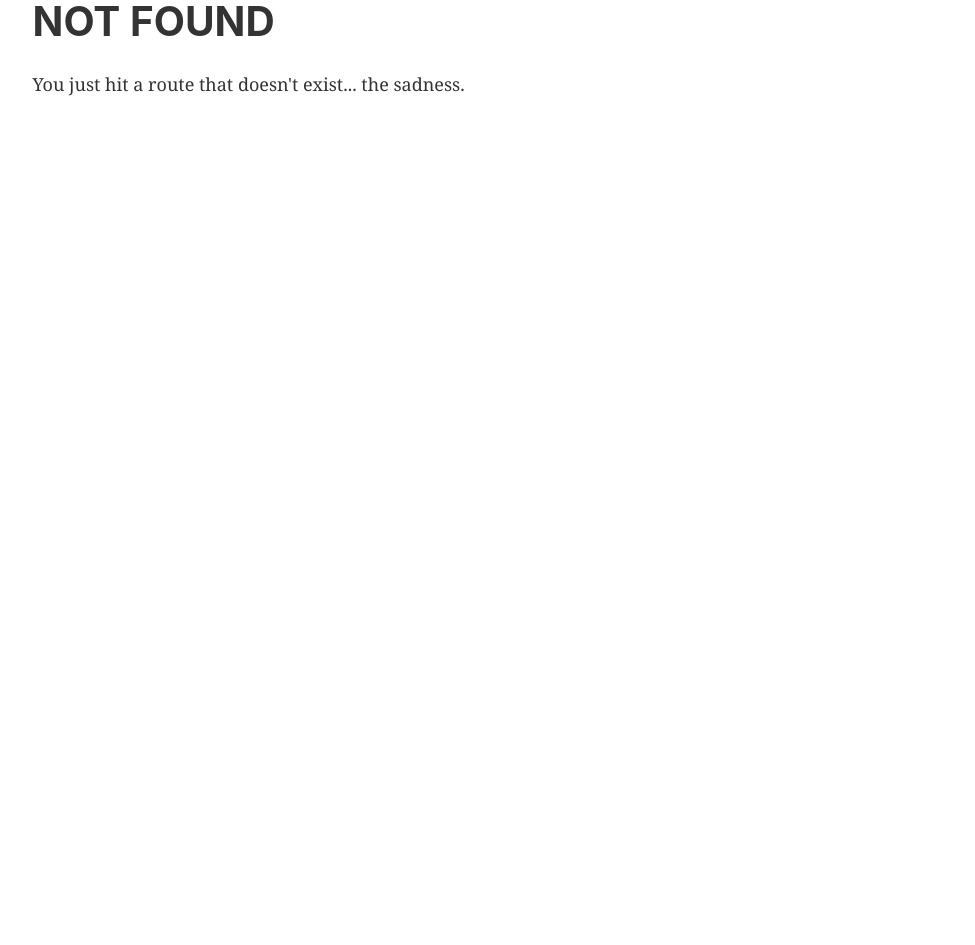
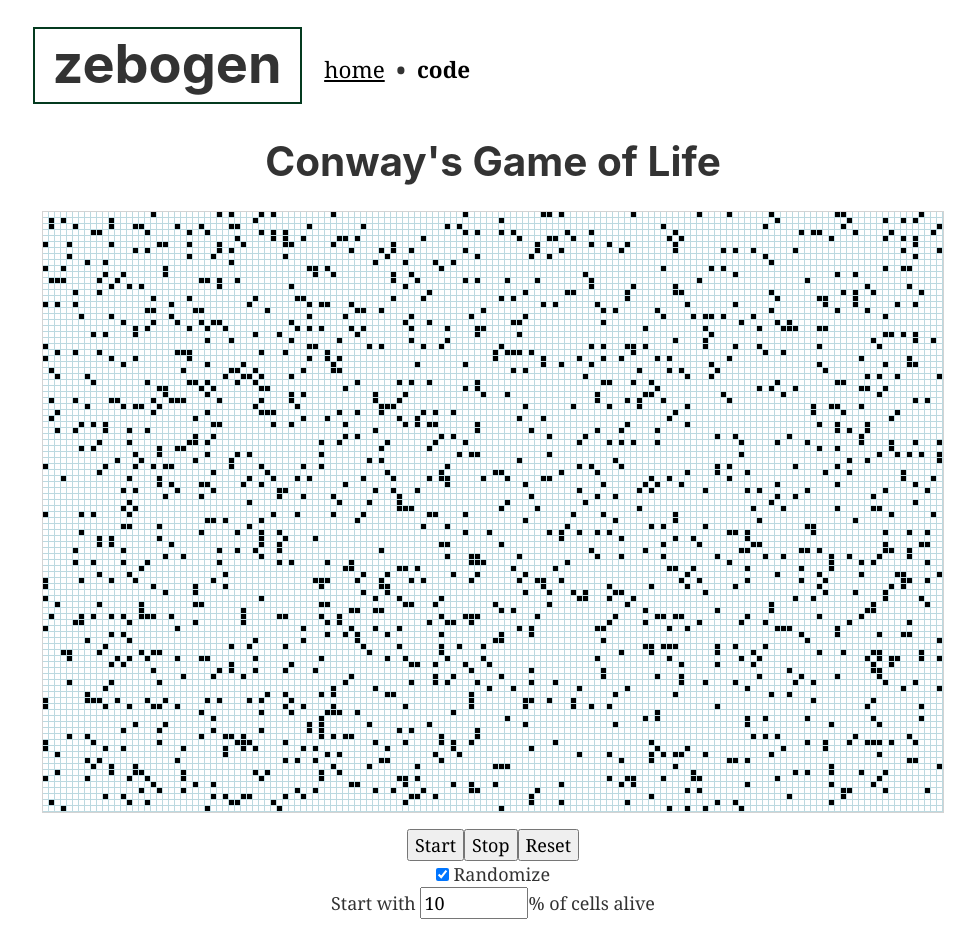
Before and after one commit to zebogen/zebogen.com, a Gatsby site: page /code/conway in a window 1280 px wide. Before the commit this address had no page. Shown: the whole page, without its empty margins (147-1122 px from the left). Before the commit the page ends 800 px from the top, so only its background shows below. Built offline with nearby package versions, Linux system fonts and the light colour scheme; Gatsby itself is replaced by a stand-in of ours.

Commit message:
Redo site and add conway page

```diff
--- /dev/null
+++ b/src/components/conway/conway.js
@@ -0,0 +1,157 @@
+const ROW_COUNT = 100;
+const COLUMN_COUNT = 150;
+const CELL_SIZE = 5;
+const CELL_BORDER_SIZE = 1;
+const BORDER_COLOR = '#bcd9e0';
+const CELL_SIZE_WITH_BORDER = CELL_SIZE + CELL_BORDER_SIZE;
+
+function ConwayJs(canvas) {
+  this.canvas = canvas;
+  this.state = this.getInitialState(true);
+}
+
+ConwayJs.prototype.init = function () {
+  this.paintBackground();
+  this.paintGrid();
+
+  this.render();
+}
+
+ConwayJs.prototype.paintBackground = function () {
+  const ctx = this.canvas.getContext('2d');
+
+  ctx.fillStyle = BORDER_COLOR;
+  ctx.fillRect(0, 0, this.canvas.width, this.canvas.height);
+}
+
+ConwayJs.prototype.getInitialState = function (randomize = false) {
+  return {
+    grid: Array.from({ length: ROW_COUNT }).map((_, i) => (
+      Array.from({ length: COLUMN_COUNT }).map((_, j) => ({ i, j, alive: Math.random() < (randomize ? this.currentRandomizationValue() : 0) }))
+    )),
+    running: false,
+    mouseDown: false,
+    generations: 0,
+  };
+}
+
+ConwayJs.prototype.currentRandomizationValue = function () {
+  return document.getElementById('randomizer-number').value / 100;
+}
+
+ConwayJs.prototype.handleMousedown = function (event) {
+  this.state.mouseDown = true;
+  this.handleMousemove(event);
+}
+
+ConwayJs.prototype.handleMouseup = function () {
+  this.state.mouseDown = false;
+}
+
+ConwayJs.prototype.handleMousemove = function (event) {
+  if (this.state.mouseDown) {
+    const cells = this.cellsFromMouseEvent(event);
+    cells.forEach((cell) => {
+      cell.alive = true;
+      this.paintCell(cell.i, cell.j, cell.alive);
+    });
+  }
+}
+
+ConwayJs.prototype.cellsFromMouseEvent = function (event) {
+  const column = Math.floor(event.offsetX / CELL_SIZE_WITH_BORDER);
+  const row = Math.floor(event.offsetY / CELL_SIZE_WITH_BORDER);
+
+  return [
+    this.getCell(row, column),
+    this.getCell(row + 1, column),
+    this.getCell(row + 1, column + 1),
+    this.getCell(row, column + 1)
+  ];
+}
+
+ConwayJs.prototype.startRun = function () {
+  this.state.running = true;
+  this.state.startTime = Date.now();
+}
+
+ConwayJs.prototype.stopRun = function () {
+  this.state.running = false;
+}
+
+ConwayJs.prototype.reset = function () {
+  const randomize = document.getElementById('randomize').checked;
+  this.state = this.getInitialState(randomize);
+  this.paintGrid();
+}
+
+ConwayJs.prototype.render = function () {
+  if (this.state.running) {
+    this.tick();
+    this.state.generations += 1;
+  }
+
+  return requestAnimationFrame(() => this.render());
+}
+
+ConwayJs.prototype.paintGrid = function () {
+  this.state.grid.forEach(row => (
+    row.forEach((cell) => this.paintCell(cell.i, cell.j, cell.alive))
+  ));
+}
+
+ConwayJs.prototype.paintCell = function (i, j, alive) {
+  const ctx = this.canvas.getContext('2d');
+
+  ctx.fillStyle = alive ? 'black' : 'white';
+  ctx.fillRect(j * CELL_SIZE_WITH_BORDER, i * CELL_SIZE_WITH_BORDER, CELL_SIZE, CELL_SIZE);
+}
+
+ConwayJs.prototype.tick = function () {
+  this.state.grid.forEach((row, rowIndex) => {
+    row.forEach((cell, columnIndex) => {
+      const liveNeighbors = this.liveNeighborCount(rowIndex, columnIndex);
+      cell.newAlive = cell.alive ? [2, 3].includes(liveNeighbors)
+                                 : liveNeighbors === 3;
+    });
+  });
+
+  this.state.grid.forEach((row) => {
+    row.forEach((cell) => {
+      if (cell.newAlive !== cell.alive) {
+        this.paintCell(cell.i, cell.j, cell.newAlive);
+        cell.alive = cell.newAlive;
+      }
+      cell.newAlive = undefined;
+    });
+  });
+}
+
+ConwayJs.prototype.getCell = function (i, j) {
+  const row = this.loopedIndex(i, this.state.grid.length)
+  const column = this.loopedIndex(j, this.state.grid[row].length)
+
+  return this.state.grid[row][column];
+};
+
+ConwayJs.prototype.loopedIndex = function (index, length) {
+  if (index < 0) return index + length;
+  if (index >= length) return index - length;
+  return index;
+}
+
+ConwayJs.prototype.liveNeighborCount = function (i, j) {
+  const neighbors = [
+    this.getCell(i - 1, j - 1),
+    this.getCell(i - 1, j),
+    this.getCell(i - 1, j + 1),
+    this.getCell(i, j - 1),
+    this.getCell(i, j + 1),
+    this.getCell(i + 1, j - 1),
+    this.getCell(i + 1, j),
+    this.getCell(i + 1, j + 1),
+  ];
+  return neighbors.filter(c => c && c.alive).length;
+}
+
+export default ConwayJs;
--- /dev/null
+++ b/src/components/conway/game.js
@@ -0,0 +1,64 @@
+import React, { useEffect, useRef, useState } from 'react';
+import styled from 'styled-components';
+import ConwayJs from './conway';
+
+const ConwaysGame = () => {
+  const canvas = useRef(null);
+  const game = useRef(null);
+  const [randomize, setRandomize] = useState(true);
+
+  useEffect(() => {
+    game.current = new ConwayJs(canvas.current);
+    game.current.init();
+  }, []);
+
+  const onStart = () => {
+    game.current.startRun();
+  };
+
+  const onStop = () => {
+    game.current.stopRun();
+  };
+
+  const onReset = () => {
+    game.current.reset();
+  };
+
+  const onRandomizeChange = (e) => {
+    setRandomize(e.target.checked);
+  };
+
+  return (
+    <Container>
+      <h1>Conway's Game of Life</h1>
+      <div>
+        <canvas ref={canvas} id="root" width="900" height="600"></canvas>
+        <div>
+          <ActionButton id="start" onClick={onStart}>Start</ActionButton>
+          <ActionButton id="stop" onClick={onStop}>Stop</ActionButton>
+          <ActionButton id="reset" onClick={onReset}>Reset</ActionButton>
+          <div>
+            <input type="checkbox" id="randomize" checked={randomize} onChange={onRandomizeChange}></input> Randomize
+            <div id="randomizer-fields">
+              Start with <input type="number" min="0" max="100" id="randomizer-number" defaultValue="10" size="2"></input>% of cells alive
+            </div>
+          </div>
+        </div>
+      </div>
+    </Container>
+  )
+};
+
+const Container = styled.div`
+  text-align: center;
+
+  canvas {
+    border: 1px solid lightgray;
+  }
+`;
+
+const ActionButton = styled.button`
+  margin-top: 10px;
+`;
+
+export default ConwaysGame;
--- a/src/components/layout.js
+++ b/src/components/layout.js
@@ -1,9 +1,11 @@
-import React from 'react'
-import PropTypes from 'prop-types'
-import Helmet from 'react-helmet'
-import { StaticQuery, graphql } from 'gatsby'
+import React from 'react';
+import PropTypes from 'prop-types';
+import styled, { createGlobalStyle } from 'styled-components';
+import Helmet from 'react-helmet';
+import { StaticQuery, graphql } from 'gatsby';
+import Navigation from './navigation';
 
-import './layout.css'
+import './layout.css';
 
 const Layout = ({ children }) => (
   <StaticQuery
@@ -27,6 +29,7 @@ const Layout = ({ children }) => (
         >
           <html lang="en" />
         </Helmet>
+        <GlobalStyle />
         <div
           style={{
             margin: '0 auto',
@@ -35,6 +38,10 @@ const Layout = ({ children }) => (
             paddingTop: 0,
           }}
         >
+          <Heading>
+            <HeadingText>zebogen</HeadingText>
+            <Navigation />
+          </Heading>
           {children}
         </div>
       </>
@@ -46,4 +53,34 @@ Layout.propTypes = {
   children: PropTypes.node.isRequired,
 }
 
+const GlobalStyle = createGlobalStyle`
+  body {
+    a {
+      transition: color .2s cubic-bezier(0.075, 0.82, 0.165, 1);
+
+      &, &:visited {
+        color: black;
+      }
+
+      &:hover {
+        color: #043a1f;
+      }
+    }
+  }
+`;
+
+const HeadingText = styled.h1`
+  border: 2px solid #043a1f;
+  font-size: 3rem;
+  margin-bottom: 0.5rem;
+  margin-right: 1.25rem;
+  padding: .25rem 1rem .5rem;
+`;
+
+const Heading = styled.div`
+  align-items: center;
+  display: flex;
+  margin: 1.5rem 0;
+`;
+
 export default Layout
--- /dev/null
+++ b/src/components/navigation.js
@@ -0,0 +1,53 @@
+import React from 'react';
+import styled from 'styled-components';
+import { Link } from 'gatsby';
+
+const Navigation = () => {
+  const links = [
+    { to: "/", label: "home" },
+    { to: "/code", label: "code" },
+  ];
+
+  return (
+    <Nav>
+      <NavList>
+        {links.map(({ to, label }, index) => (
+          <NavListItem key={to}>
+            <Link
+              to={to}
+              activeStyle={{ fontWeight: 'bold', textDecoration: 'none' }}
+              partiallyActive={label !== 'home'}
+            >
+              {label}
+            </Link>
+            {index < links.length - 1 && <Separator>•</Separator>}
+          </NavListItem>
+        ))}
+      </NavList>
+    </Nav>
+  );
+};
+
+const Nav = styled.nav`
+
+`;
+
+const NavList = styled.ul`
+  display: flex;
+  list-style: none;
+  margin: 0;
+  padding: 0;
+`;
+
+const NavListItem = styled.li`
+  font-size: 1.25rem;
+  margin: 0;
+`;
+
+const Separator = styled.span`
+  font-size: 1.5rem;
+  margin: 0 .625rem;
+  vertical-align: bottom;
+`;
+
+export default Navigation;
--- /dev/null
+++ b/src/pages/code/conway.js
@@ -0,0 +1,11 @@
+import React from 'react'
+import Layout from '../../components/layout';
+import ConwaysGame from '../../components/conway/game';
+
+const ConwayPage = () => (
+  <Layout>
+    <ConwaysGame />
+  </Layout>
+)
+
+export default ConwayPage;
--- /dev/null
+++ b/src/pages/code/index.js
@@ -0,0 +1,12 @@
+import React from 'react';
+import { Link } from 'gatsby';
+import Layout from '../../components/layout';
+
+const CodePage = () => (
+  <Layout>
+    <h1>Projects</h1>
+    <Link to="/code/conway">Conway's Game of Life</Link>
+  </Layout>
+);
+
+export default CodePage;
```
Also changed, not shown: package.json (+15 -15 lines), src/pages/index.js (+2 -9 lines), 2 other files.
